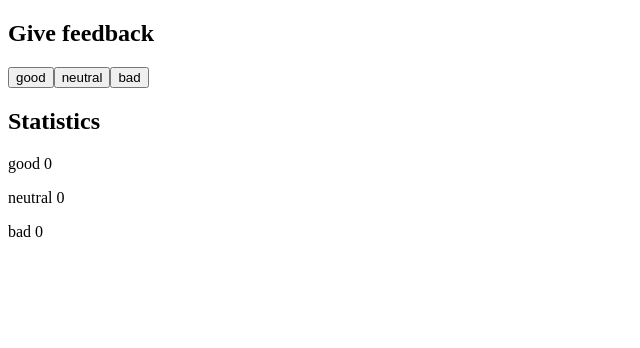
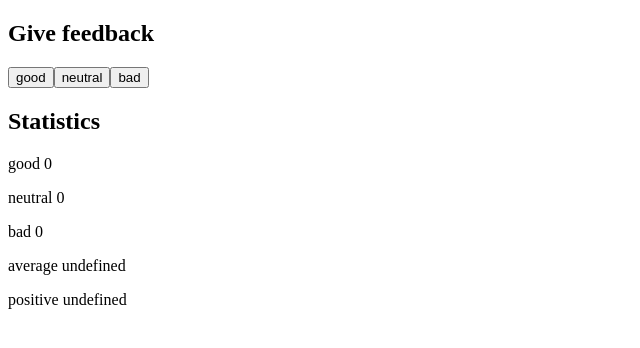
Before and after one commit to Heir-of-God/fullstack-course, a React (Vite) app in the folder part1/exercises/unicafe/: page / in a window 1280 px wide. Shown: the top 348 px of the page, without its empty margins (0-640 px from the left). Built offline with nearby package versions, Linux system fonts and the light colour scheme.

Commit message:
feat: statistics fields added, completed exercise 1.7

```diff
--- a/part1/exercises/unicafe/src/App.jsx
+++ b/part1/exercises/unicafe/src/App.jsx
@@ -25,6 +25,18 @@ function App() {
   const appText = "Give feedback";
   const statisticText = "Statistics";
   const feedbackOptions = ["good", "neutral", "bad"];
+
+  const averageText = "average";
+  const average =
+    goodCounter + badCounter + neutralCounter != 0
+      ? (goodCounter - badCounter) / (goodCounter + badCounter + neutralCounter)
+      : "undefined";
+
+  const positiveFeedbackPercantageText = "positive";
+  const positiveFeedbackPercantage =
+    goodCounter + badCounter + neutralCounter != 0
+      ? goodCounter / (goodCounter + badCounter + neutralCounter)
+      : "undefined";
 
   function setGood(new_val) {
     setGoodCounter(new_val);
@@ -57,6 +69,11 @@ function App() {
       <StatisticsElement text={feedbackOptions[0]} value={goodCounter} />
       <StatisticsElement text={feedbackOptions[1]} value={neutralCounter} />
       <StatisticsElement text={feedbackOptions[2]} value={badCounter} />
+      <StatisticsElement text={averageText} value={average} />
+      <StatisticsElement
+        text={positiveFeedbackPercantageText}
+        value={positiveFeedbackPercantage}
+      />
     </>
   );
 }
```
